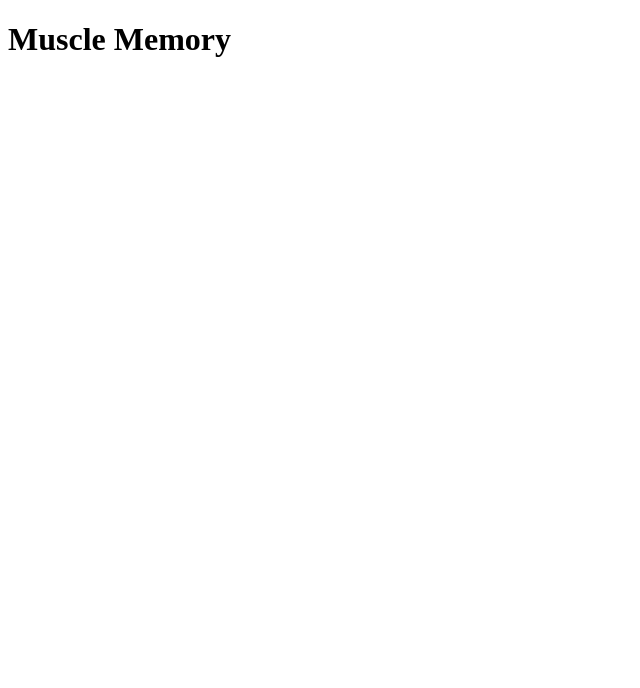
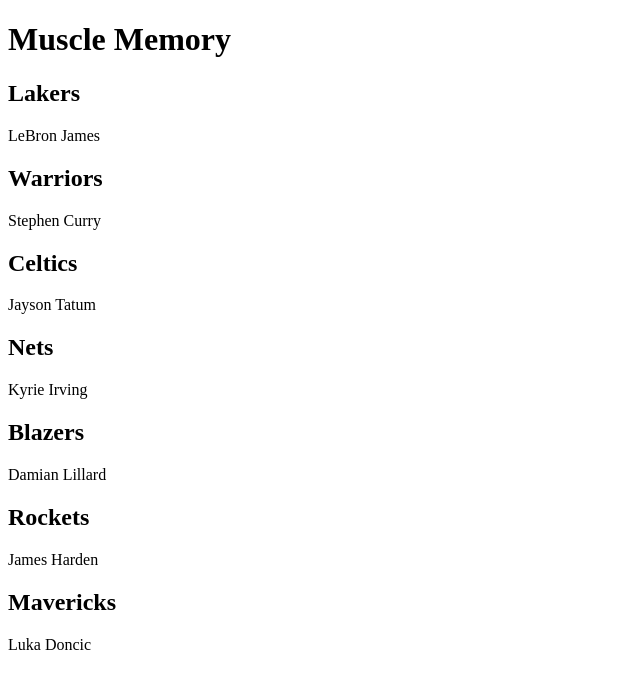
Before and after one commit to rohunvora/Muscle-Memory, a plain HTML site: page index.html in a window 1280 px wide. Shown: the whole page, without its empty margins (0-640 px from the left). Drawn offline with Linux system fonts and the light colour scheme.

Commit message:
[add container 7]

```diff
--- a/app.js
+++ b/app.js
@@ -77,8 +77,71 @@ function funNine (array) {
 
 funNine(arrayz)
 
-function funTen () {
-  console.log(The end of the function sprint)
-}
 
-funTen();
+const sectionOne = document.querySelector('#section-one');
+console.log(sectionOne)
+
+const sectionTwo = document.querySelector('#section-two');
+console.log(sectionTwo)
+
+const sectionThree = document.querySelector('#section-three');
+console.log(sectionThree);
+
+const sectionFour = document.querySelector('#section-four');
+console.log(sectionFour);
+
+const sectionFive = document.querySelector('#section-five');
+console.log(sectionFive);
+
+
+sectionOne.textContent = "Lakers";
+sectionTwo.textContent = "Warriors";
+sectionThree.textContent = "Celtics";
+sectionFour.textContent = "Nets";
+sectionFive.textContent = "Blazers";
+
+const paraOne = document.querySelector('.paragraph-one');
+paraOne.textContent = 'LeBron James';
+
+const paraTwo = document.querySelector('.paragraph-two');
+paraTwo.textContent = 'Stephen Curry';
+
+const paraThree = document.querySelector('.paragraph-three');
+paraThree.textContent = 'Jayson Tatum';
+
+const paraFour = document.querySelector('.paragraph-four');
+paraFour.textContent = 'Kyrie Irving';
+
+const paraFive = document.querySelector('.paragraph-five');
+paraFive.textContent = 'Damian Lillard';
+
+const containerSix = document.createElement('div');
+
+const sectionSix = document.createElement('h2');
+sectionSix.setAttribute('id', 'section-six');
+sectionSix.textContent = "Rockets";
+
+const paraSix = document.createElement('p');
+paraSix.classList.add('paragraph-six');
+paraSix.textContent = "James Harden";
+
+const body = document.querySelector('body');
+
+body.appendChild(containerSix);
+containerSix.appendChild(sectionSix);
+containerSix.appendChild(paraSix);
+
+
+const containerSeven = document.createElement('div');
+
+const sectionSeven = document.createElement('h2');
+sectionSeven.setAttribute('id', 'section-seven');
+sectionSeven.textContent = "Mavericks";
+
+const paraSeven = document.createElement('p');
+paraSeven.classList.add('paragraph-seven');
+paraSeven.textContent = "Luka Doncic";
+
+body.appendChild(containerSeven);
+containerSeven.appendChild(sectionSeven);
+containerSeven.appendChild(paraSeven);
--- a/index.html
+++ b/index.html
@@ -14,11 +14,11 @@
   </div>
   <div class="container-two">
     <h2 id="section-two">
-      <p class="paragraph-two"></p>
     </h2>
+    <p class="paragraph-two"></p>
   </div>
   <div class="container-three">
-    <h2_ id="section-three"></h2_>
+    <h2 id="section-three"></h2>
     <p class="paragraph-three"></p>
   </div>
   <div class="container-four">
```
